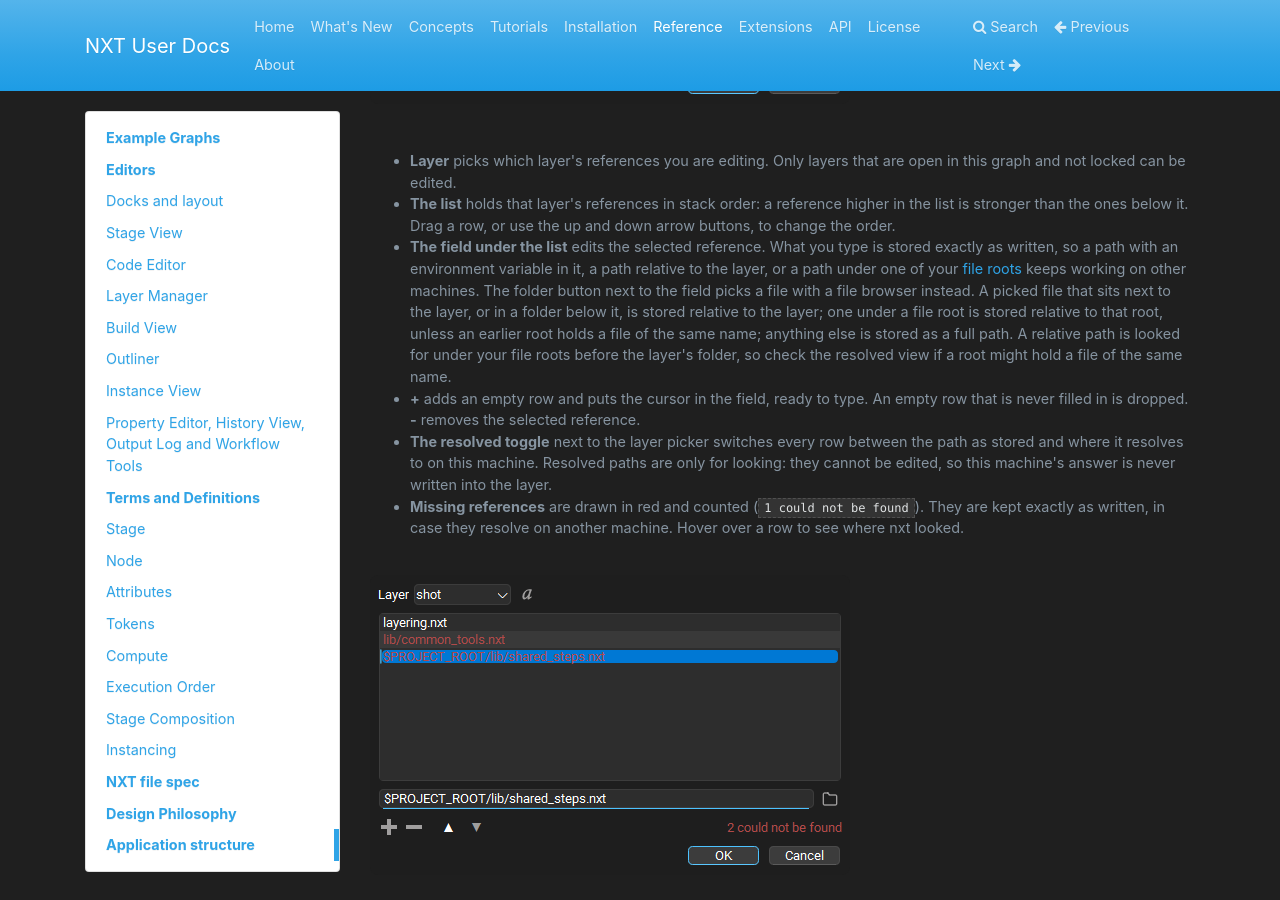
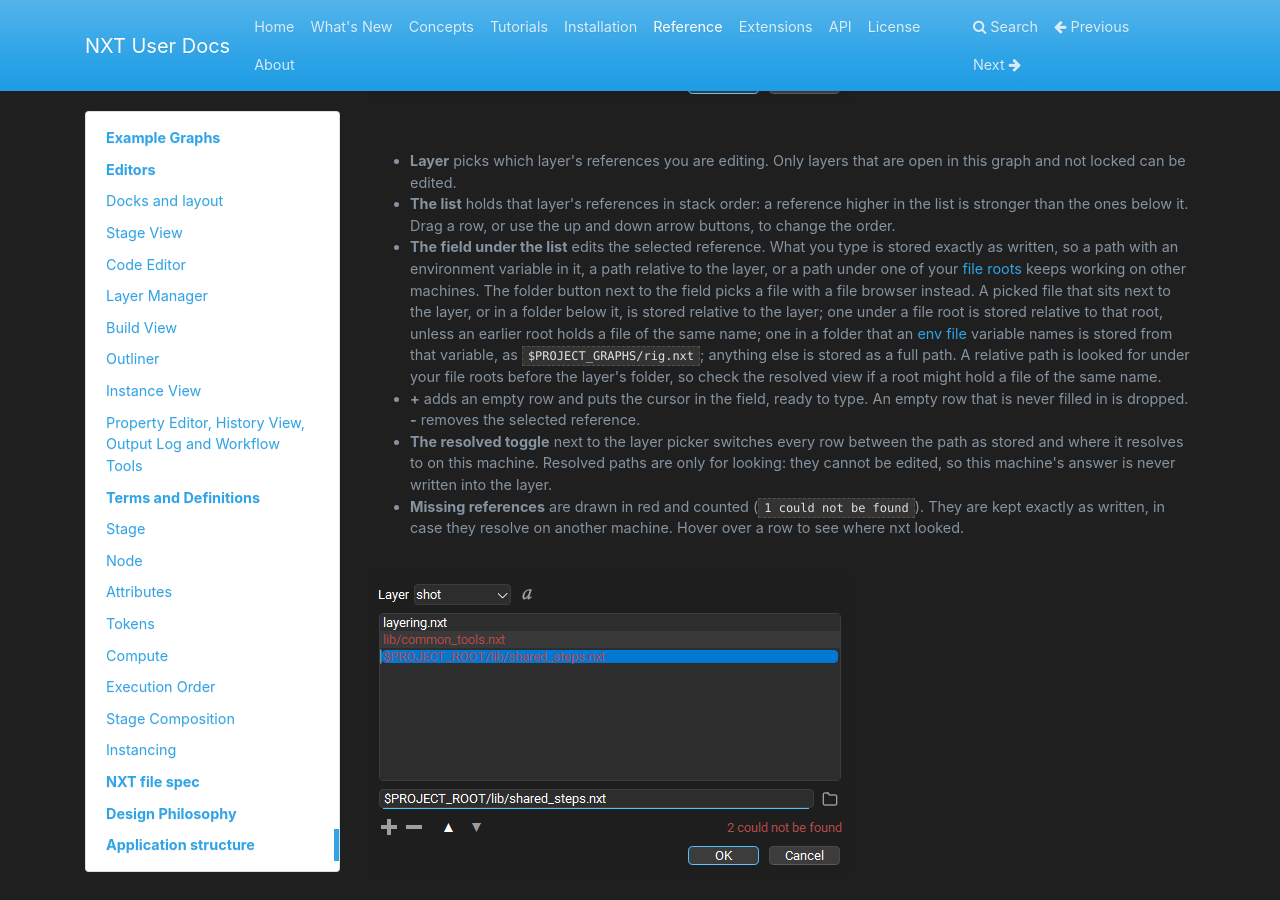
Before and after one commit to nxt-dev/nxt_editor, an MkDocs documentation site: the page built from docs/user_docs/docs/reference.md, in a window 1280 px wide and 900 px high, scrolled down 12393 px. Built offline with MkDocs 1.6.1, drawn with Linux system fonts in a browser that asks for light colours; nearby versions of some CDN libraries; library files that are not in the unit come from our copies.

Commit message:
... Say in the docs that a picked file can be stored from an env file variable

```diff
--- a/docs/user_docs/docs/reference.md
+++ b/docs/user_docs/docs/reference.md
@@ -433,7 +433,10 @@ Two items on this menu change what a layer pulls in from disk:
   instead. A picked file that sits next to the layer, or in a folder below
   it, is stored relative to the layer; one under a file root is stored
   relative to that root, unless an earlier root holds a file of the same
-  name; anything else is stored as a full path. A relative path is looked for under your file roots before the
+  name; one in a folder that an [env file](extensions.md#env-files) variable
+  names is stored from that variable, as `$PROJECT_GRAPHS/rig.nxt`; anything
+  else is stored as a full path. A relative path is looked for under your
+  file roots before the
   layer's folder, so check the resolved view if a root might hold a file of
   the same name.
 - **+** adds an empty row and puts the cursor in the field, ready to type.
```
Also changed, not shown: 1 other file.
